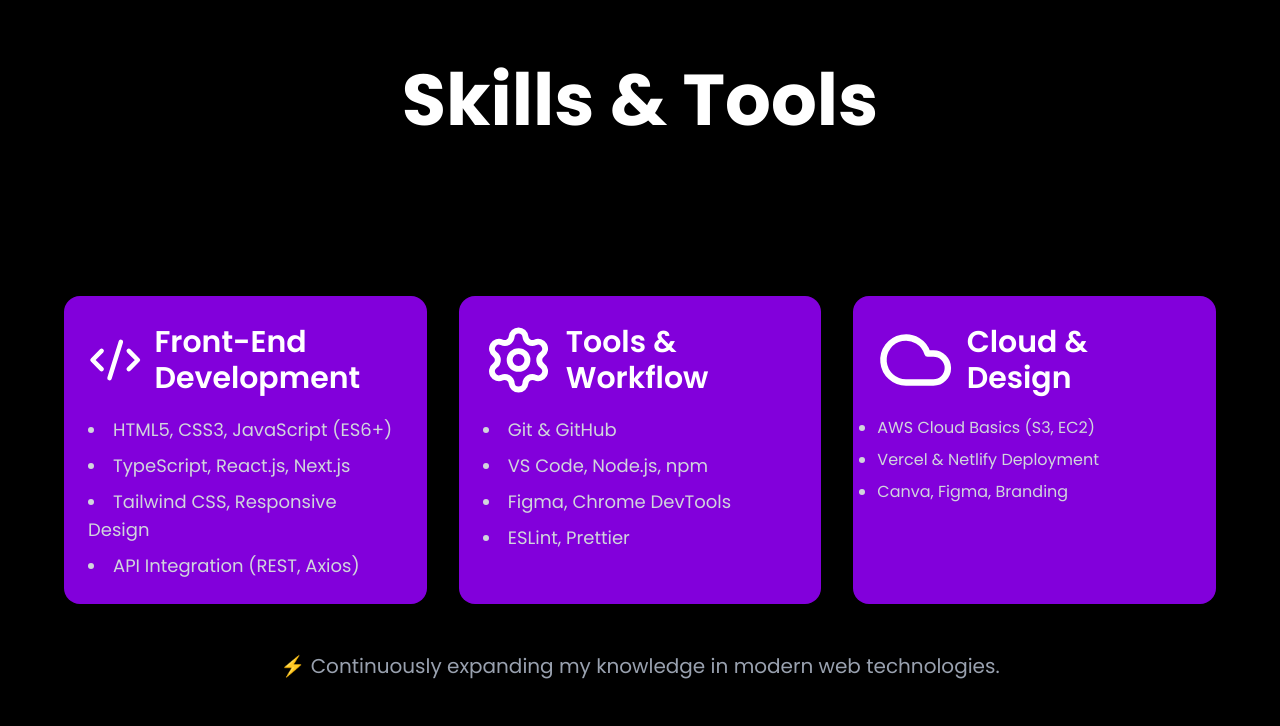
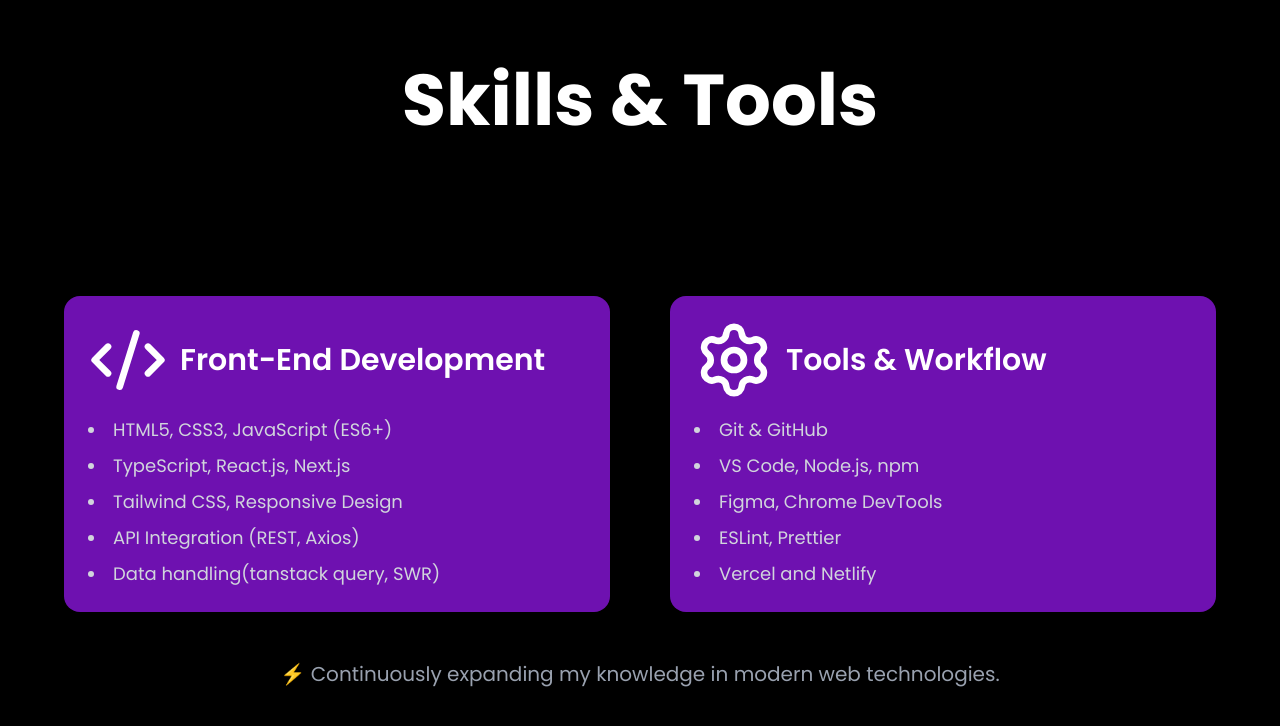
Before and after one commit to Tanko99/Tanko-Portfolio, a React (Vite) app in the folder tanko-ngala/: page /skills in a window 1280 px wide. Shown: the top 726 px of the page. Built offline with nearby package versions, Linux system fonts and the light colour scheme.

Commit message:
Skils page; background and spelling errors adjusted, other skills added

```diff
--- a/tanko-ngala/src/pages/SkillsPage.jsx
+++ b/tanko-ngala/src/pages/SkillsPage.jsx
@@ -1,17 +1,17 @@
-import { Code2, Settings, Cloud, Palette } from "lucide-react";
+import { Code2, Settings, Palette } from "lucide-react";
 
 function Skills() {
   return (
     <div
       className="bg-black min-h-screen text-gray-200 font-poppins py-16 px-6 md:px-12"
     >
-      <h2 className="sm:text-3xl md:text-5xl lg:text-7xl mb-40 font-bold text-center text-white mb-22">
+      <h2 className="sm:text-3xl md:text-5xl lg:text-7xl mb-40 font-bold text-center text-white mb-30">
         Skills & Tools
       </h2>
 
-      <div className="grid sm:grid-cols-2 lg:grid-cols-3 gap-8 max-w-6xl mx-auto">
+      <div className="grid sm:grid-col-1 lg:grid-cols-2 gap-15 max-w-6xl mx-auto">
         {/* Front-End Development */}
-        <div className="bg-purple-700 rounded-2xl p-6 shadow-md hover:shadow-xl transition-all duration-300">
+        <div className="bg-purple-800 rounded-2xl p-6 shadow-md hover:shadow-xl transition-all duration-300">
           <div className="flex items-center gap-3 mb-4">
             <Code2 className="text-white w-20 h-20" />
             <h3 className=" font-semibold md:text-3xl sm:text-xl text-white">
@@ -23,11 +23,12 @@
             <li>TypeScript, React.js, Next.js</li>
             <li>Tailwind CSS, Responsive Design</li>
             <li>API Integration (REST, Axios)</li>
+            <li>Data handling(tanstack query, SWR)</li>
           </ul>
         </div>
 
         {/* Tools & Workflow */}
-        <div className="bg-purple-700 rounded-2xl p-6 shadow-md hover:shadow-xl transition-all duration-300">
+        <div className="bg-purple-800 rounded-2xl p-6 shadow-md hover:shadow-xl transition-all duration-300">
           <div className="flex items-center gap-3 mb-4">
             <Settings className="text-white w-20 h-20" />
             <h3 className="md:text-3xl sm:text-2xl  font-semibold text-white">
@@ -39,21 +40,7 @@
             <li>VS Code, Node.js, npm</li>
             <li>Figma, Chrome DevTools</li>
             <li>ESLint, Prettier</li>
-          </ul>
-        </div>
-
-        {/* Cloud & Design */}
-        <div className="bg-purple-700 rounded-2xl p-6 shadow-md hover:shadow-xl transition-all duration-300">
-          <div className="flex items-center gap-3 mb-4">
-            <Cloud className="text-white w-20 h-20" />
-            <h3 className="md:text-3xl sm:xl  font-semibold text-white">
-              Cloud & Design
-            </h3>
-          </div>
-          <ul className="space-y-2 list-disc list-insidetext-lg text-gray-300">
-            <li>AWS Cloud Basics (S3, EC2)</li>
-            <li>Vercel & Netlify Deployment</li>
-            <li>Canva, Figma, Branding</li>
+            <li>Vercel and Netlify</li>
           </ul>
         </div>
       </div>
```
